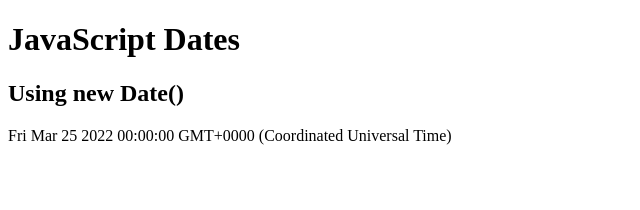
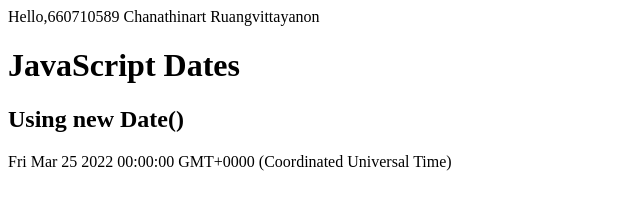
Before and after one commit to 660710589/517101_589, a plain HTML site: page index.html in a window 1280 px wide. Shown: the whole page, without its empty margins (0-640 px from the left). Drawn offline with Linux system fonts and the light colour scheme.

Commit message:
add id and name
เพิ่มบรรทัดที่แสดงรหัสนักศึกษา และ ชื่อสกุล

```diff
--- a/index.html
+++ b/index.html
@@ -1,7 +1,8 @@
 <!DOCTYPE html>
 <html>
+
 <body>
-
+Hello,660710589 Chanathinart Ruangvittayanon
 <h1>JavaScript Dates</h1>
 <h2>Using new Date()</h2>
 
```
